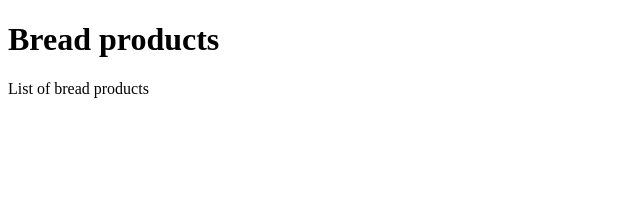
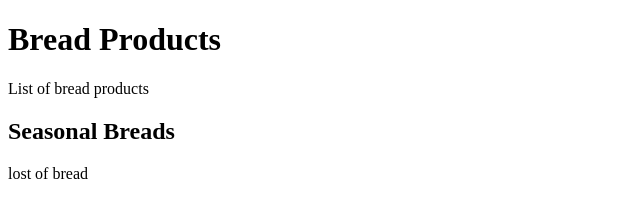
Before and after one commit to alikasjesatovas/com.bread.demo, a plain HTML site: page WebContent/index.html in a window 1280 px wide. Shown: the whole page, without its empty margins (0-640 px from the left). Drawn offline with Linux system fonts and the light colour scheme.

Commit message:
added seasonal breads

```diff
--- a/WebContent/index.html
+++ b/WebContent/index.html
@@ -5,8 +5,12 @@
 <title>Insert title here</title>
 </head>
 <body>
-	<h1>Bread products</h1>
+	<h1>Bread Products</h1>
 
 	<p>List of bread products</p>
+
+	<h2>Seasonal Breads</h2>
+
+	<p>lost of bread</p>
 </body>
 </html>
```
